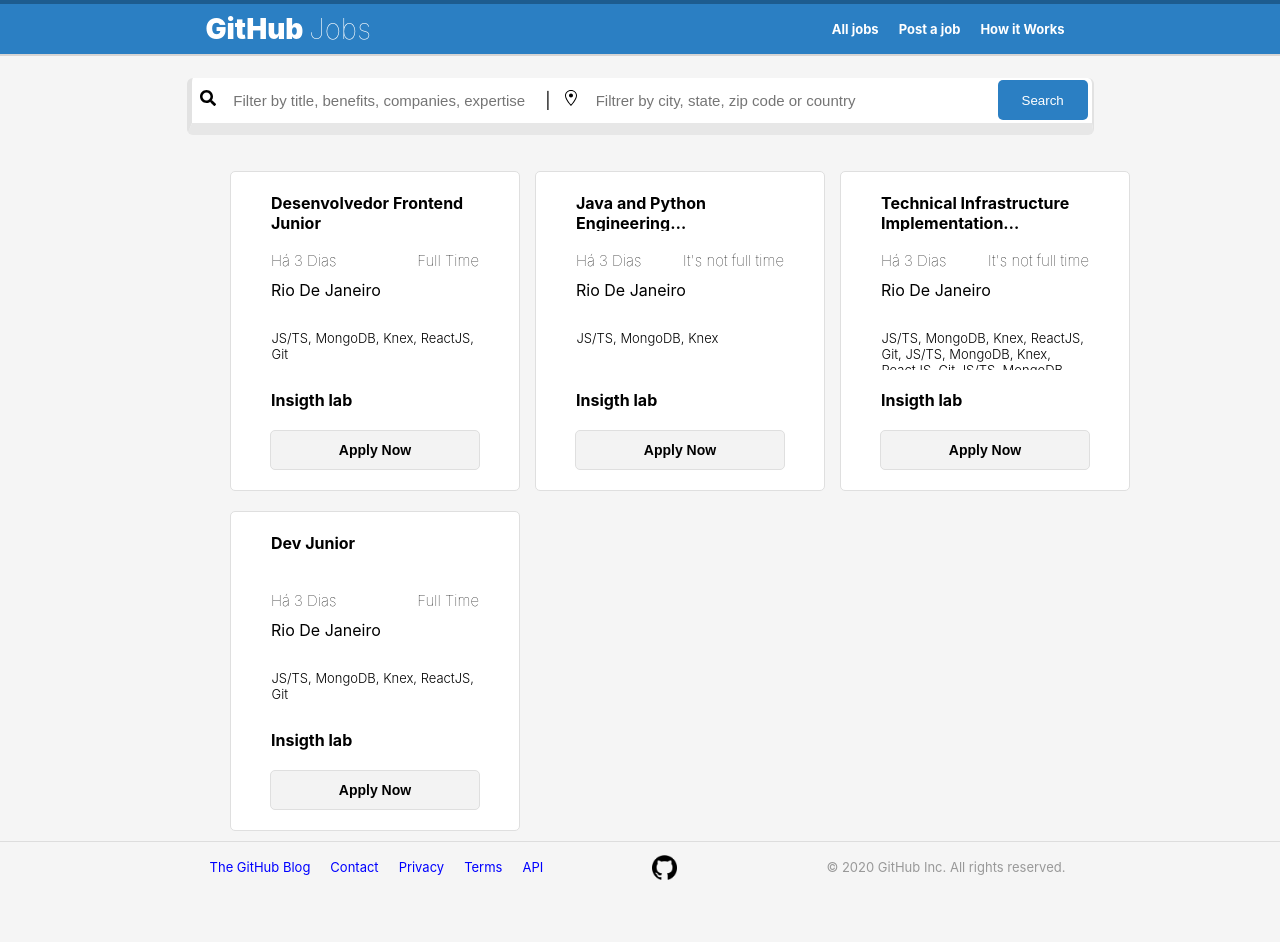
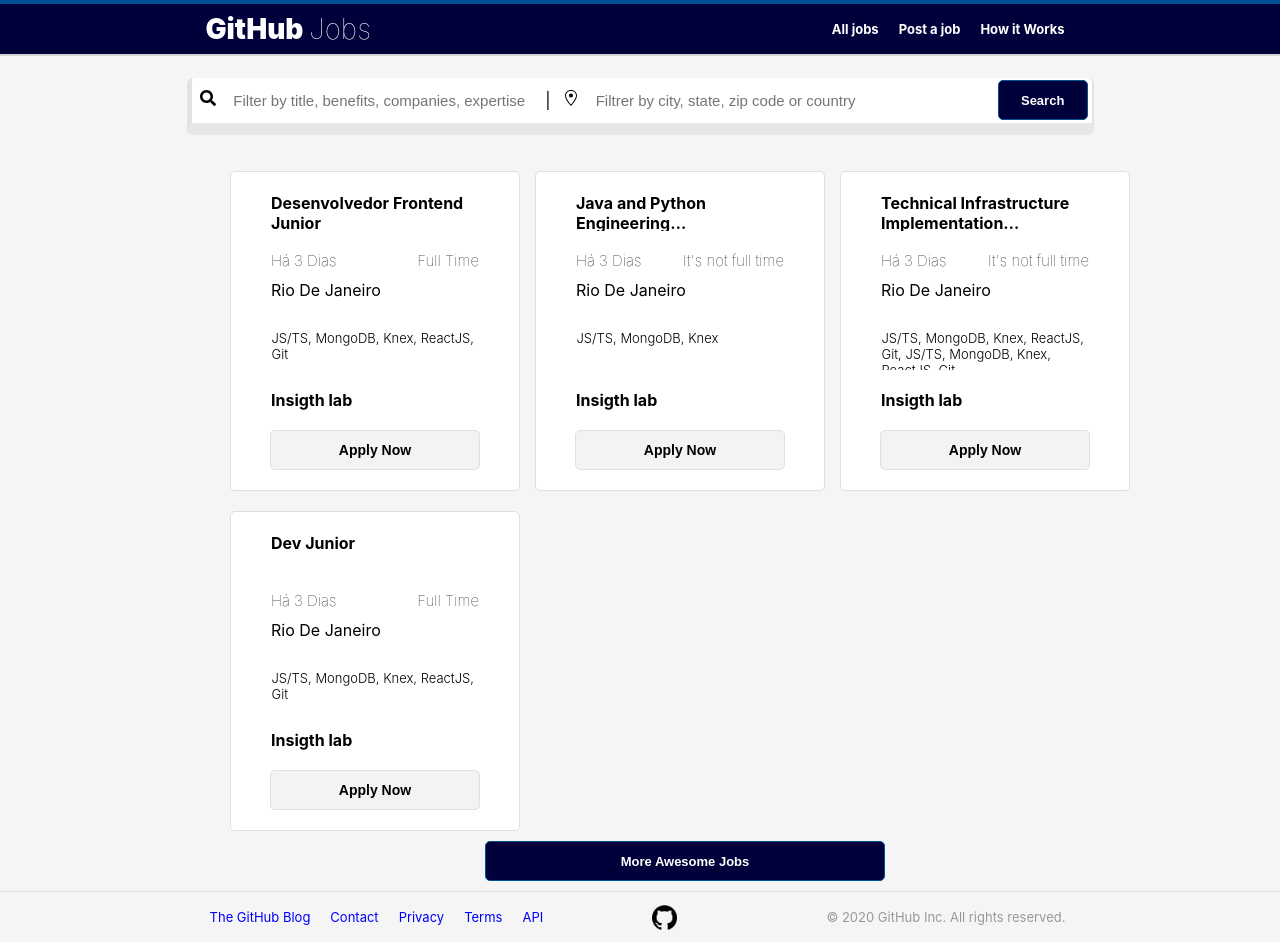
Before and after one commit to brufelix/github-jobs, a React (Create React App) app: page / in a window 1280 px wide. Before the commit the page ends 892 px from the top, so only its background shows below. Built offline with nearby package versions, Linux system fonts and the light colour scheme.

Commit message:
refactor: Changing cores and adding paging button

```diff
--- a/src/components/Feed.css
+++ b/src/components/Feed.css
@@ -8,3 +8,20 @@
     margin: 5px 230px 0px 230px;
     background-color: whitesmoke;
 }
+
+.div-pagination {
+    display: flex;
+    align-items: center;
+    justify-content: center;
+    flex-direction: column;
+    background-color: whitesmoke;
+    margin-bottom: 10px;
+}
+
+#button-pagination {
+    display: flex;
+    justify-content: center;
+    align-items: center;
+    flex-direction: row;
+    width: 400px;
+}
--- a/src/components/Feed.tsx
+++ b/src/components/Feed.tsx
@@ -4,6 +4,7 @@
 
 export default () => {
     return(
+        <React.StrictMode>
             <div className="App-JobOpportunity-container">
                 <JobCard fullTime={true}  location="Rio De Janeiro" nameComporation="Insigth lab"
                     requirements="JS/TS, MongoDB, Knex, ReactJS, Git" time={3}
@@ -12,13 +13,14 @@
                     requirements="JS/TS, MongoDB, Knex" time={3}
                     title="Java and Python Engineering Opportunities!"/>
                 <JobCard fullTime={false}  location="Rio De Janeiro" nameComporation="Insigth lab"
-                requirements="JS/TS, MongoDB, Knex, ReactJS, Git, JS/TS, MongoDB, Knex, ReactJS, Git
-                JS/TS, MongoDB, Knex, ReactJS, GitJS/TS, MongoDB, Knex,
-                ReactJS, GitJS/TS, MongoDB, Knex, ReactJS, Git, JS/TS, MongoDB, Knex, ReactJS, GitJS/TS, MongoDB, Knex, ReactJS, Git"
-                time={3}
-                title="Technical Infrastructure Implementation Healthcare Project Manager"/>
+                    requirements="JS/TS, MongoDB, Knex, ReactJS, Git, JS/TS, MongoDB, Knex, ReactJS, Git"
+                    time={3}  title="Technical Infrastructure Implementation Healthcare Project Manager"/>
                 <JobCard fullTime={true}  location="Rio De Janeiro" nameComporation="Insigth lab"
                     requirements="JS/TS, MongoDB, Knex, ReactJS, Git" time={3} title="Dev Junior"/>
             </div>
+            <div className="div-pagination">
+                <button id="button-pagination">More Awesome Jobs</button>
+            </div>
+        </React.StrictMode>
     )
 }
--- a/src/components/Header.css
+++ b/src/components/Header.css
@@ -5,10 +5,10 @@
     justify-content: center;
     align-items: center;
     font-size: calc(10px + 2vmin);
-    border-top: 4px solid #1D5C8F;
+    border-top: 4px solid #005194;
     border-bottom: 2px solid #D7D5D4;
     color: white;
-    background: #2B7FC3;
+    background: rgb(0, 0, 58);
 }
 
 .App-nav {
--- a/src/components/JobCard.css
+++ b/src/components/JobCard.css
@@ -92,7 +92,7 @@
 div.Box-JobOpportunity:hover {
     color: white;
     position: relative;
-    border-color: rgb(73, 73, 223);
-    box-shadow: 2px 20px 25px 15px #8fcdff;
-    background-color: rgb(24, 24, 230);
+    border-color: rgb(0, 0, 58);
+    box-shadow: 2px 20px 25px 15px #005194;
+    background-color: rgb(0, 0, 58);
 }
--- a/src/components/Search.css
+++ b/src/components/Search.css
@@ -60,10 +60,12 @@
     margin-left: 90px;
     height: 40px;
     width: 90px;
-    border: none;
+    border: solid 1px #005194;
     border-radius: 5px;
     outline: none;
-    background-color: #2B7FC3;
+    background-color: rgb(0, 0, 58);
+    font-size: 13px;
+    font-weight: bold;
     color: #fff
 }
 
```
Lines whose indentation alone changed are shown as unchanged.
